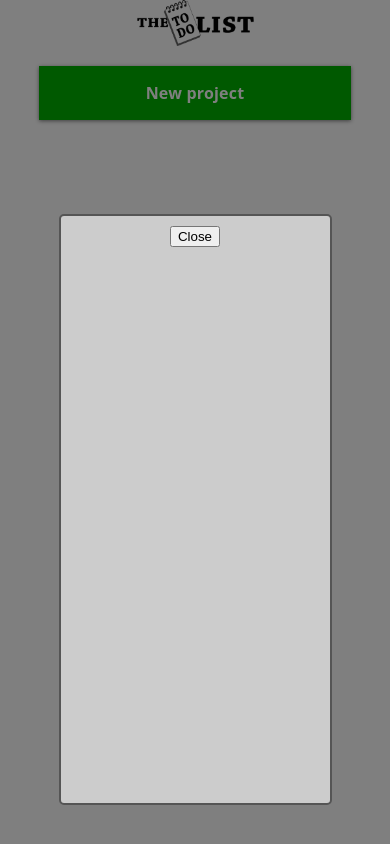
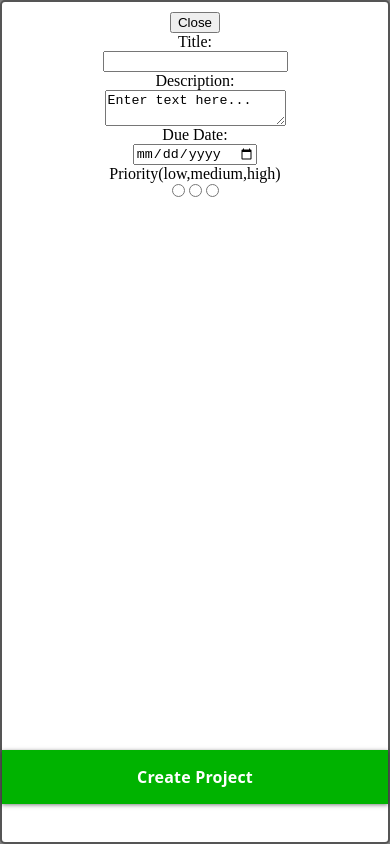
Before and after one commit to jmooree30/JS-Todo-List, a website built with webpack: page dist/index.html in a window 390 px wide. Both pictures are taken after a click on the button "New project". Built offline with nearby package versions, Linux system fonts and the light colour scheme.

Commit message:
responsive popup

```diff
--- a/dist/index.html
+++ b/dist/index.html
@@ -9,6 +9,19 @@
 
     <div class="modal">
       <button id="close">Close</button>
+      <form>
+        <label>Title:</label><br>
+        <input type="text" name="title"><br>
+        <label>Description:</label><br>
+        <textarea name="comment" form="usrform">Enter text here...</textarea><br>
+        <label>Due Date:</label><br>
+        <input type="date" name="date"><br>
+        <label>Priority(low,medium,high)</label><br>
+        <input type="radio" name="priority">
+        <input type="radio" name="priority">
+        <input type="radio" name="priority"><br>
+        <input class="new-project-submit" type="submit" name="submit" value="Create Project">
+      </form>
     </div>
     <div id="page-mask"></div>
 
--- a/dist/stylesheets/style.css
+++ b/dist/stylesheets/style.css
@@ -3,9 +3,9 @@
   margin: 0;
 }
 
-body{
-  z-index: 1
-  min-height: 100%;
+html,body{
+  z-index: 1;
+  height: 100%;
   width: 100%
   margin:0;
   padding:0;
@@ -29,19 +29,18 @@ img{
 
 .modal{
   display: none;
-  position: fixed;
-  width: 70%; /* Set your desired with */
+  position: absolute;
+  width: 50%;
   height:70%;
-  z-index: 3; /* Make sure its above other items. */
+  z-index: 3;
   top: 30%;
   left: 50%;
-  margin-top: -10%; /* Changes with height. */
-  margin-left: -35%; /* Your width divided by 2. */
-
-  /* You will not need the below, its only for styling   purposes. */
+  margin-top: -10%;
+  margin-left: -25%;
   padding: 10px;
+  padding-bottom: 0;
   border: 2px solid #555555;
-  background-color: #ccc;
+  background-color: white;
   border-radius: 5px;
   text-align: center;
 }
@@ -66,3 +65,42 @@ img{
   cursor: pointer;
   border: none;
 }
+
+.new-project-submit{
+  position: absolute;
+  width:100%;
+  z-index: 3;
+  right: 0%;
+  top: 89%;
+  font-family: "Open Sans", "Helvetica Neue", Helvetica, Arial, sans-serif;
+  background-color:rgb(0, 179, 0);
+  box-shadow: 0 0.05em 0.25em 0 rgba(0,0,0,0.5);
+  color: #fff;
+  font-size: 1em;
+  font-weight: bold;
+  letter-spacing: 0.2px;
+  padding: 1rem 3.5rem;
+  text-decoration: none;
+  cursor: pointer;
+  border: none;
+}
+
+@media only screen and (max-width: 800px) {
+  .modal{
+  width: 90%;
+  margin-left: -45%;
+  }
+}
+
+@media only screen and (max-width: 500px) {
+  .modal{
+    position:absolute;
+    top:0;
+    bottom: 0;
+    left: 0;
+    right: 0;
+    margin:0;
+    width: 100%;
+    height:100%;
+  }
+}
```
